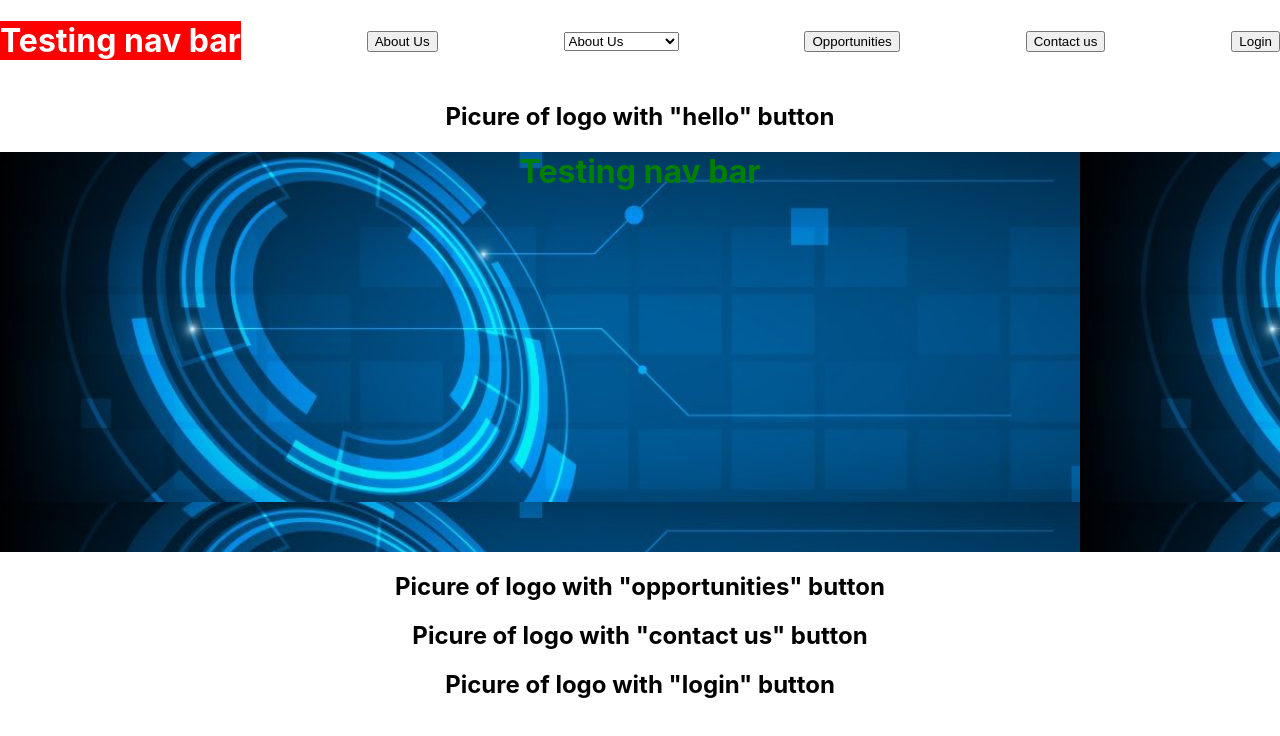
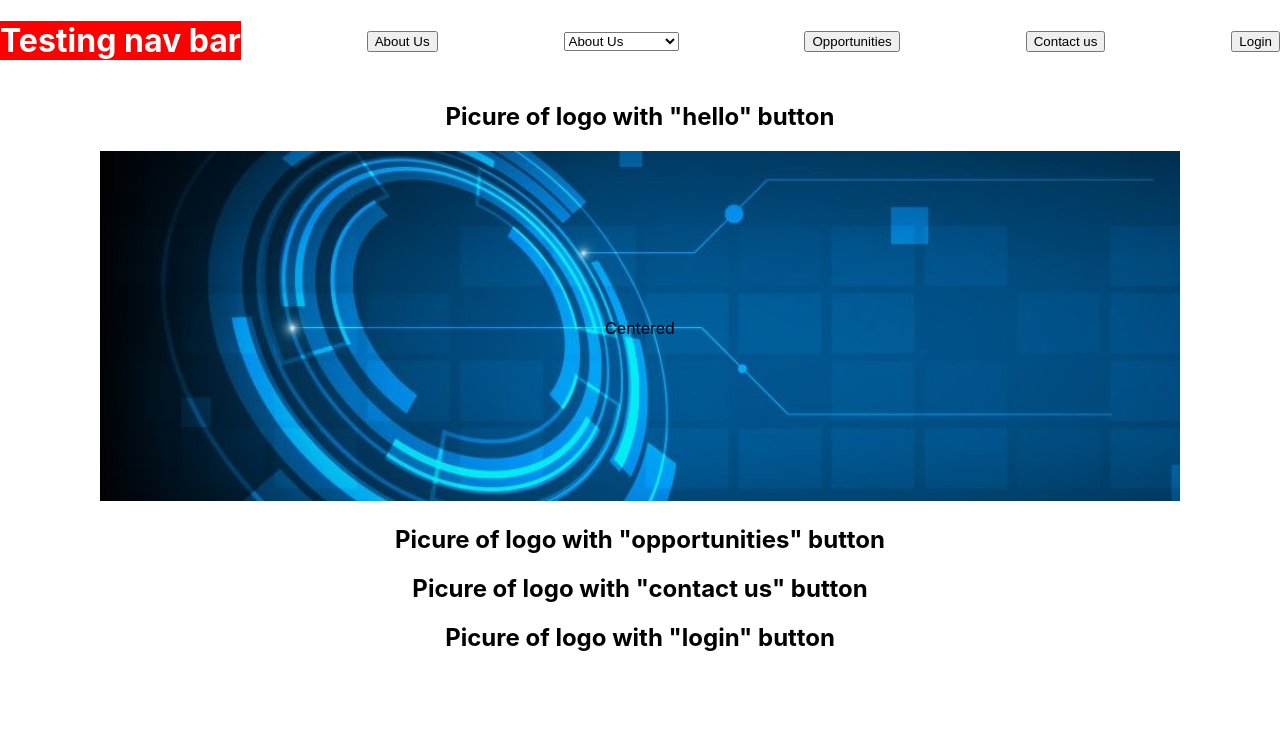
Before and after one commit to kohkaimingite/youthxindustry-web-platform, a React (Create React App) app: page / in a window 1280 px wide. Shown: the top 736 px of the page. Built offline with nearby package versions, Linux system fonts and the light colour scheme.

Commit message:
bigbrain

```diff
--- a/src/App.js
+++ b/src/App.js
@@ -28,7 +28,7 @@ function App() {
       <div className="App">
           <NavBar />
           <h2>Picure of logo with "hello" button</h2>
-          <AboutmeSet />
+          <AboutmeSet/>
           <h2>Picure of logo with "opportunities" button</h2>
           <h2>Picure of logo with "contact us" button</h2>
           <h2>Picure of logo with "login" button</h2>
--- a/src/HomePage/AboutmeSet.js
+++ b/src/HomePage/AboutmeSet.js
@@ -1,13 +1,18 @@
-// JavaScript source code
+// JavaScript source code class='aboutmepic'
+import logo from '../Pictures/aboutmeTEST.jpg';
+console.log(logo);
 const AboutmeSet = () => {
     return (
-        <header class='aboutmepic'>
-            <h1 style={aboutus}>Testing nav bar</h1>
 
-        </header>
+        <div class="container">
+            <img src={logo} alt="Snow"  />
+            <div class="centered">Centered</div>
+        </div>
     )
 }
 //<button>About Us</button>
+//style={aboutus}
+//
 const aboutus = {
 
 }
--- a/src/index.css
+++ b/src/index.css
@@ -19,15 +19,19 @@ code {
     margin-bottom: 20px;
 }
 
-.aboutmepic {
-    color: green;
-    background-image: url(aboutmeTEST.jpg);
-    height: 400px;
-    align-items: center;
-    text-align: center;
-    vertical-align: middle;
-}
+
 
 .aboutmeword{
 
 }
+
+.container {
+  position: relative;
+  text-align: center;
+}
+.centered {
+  position: absolute;
+  top: 50%;
+  left: 50%;
+  transform: translate(-50%, -50%);
+}
```
Also changed, not shown: src/Pictures/aboutmeTEST.jpg (renamed from src/aboutmeTEST.jpg).
